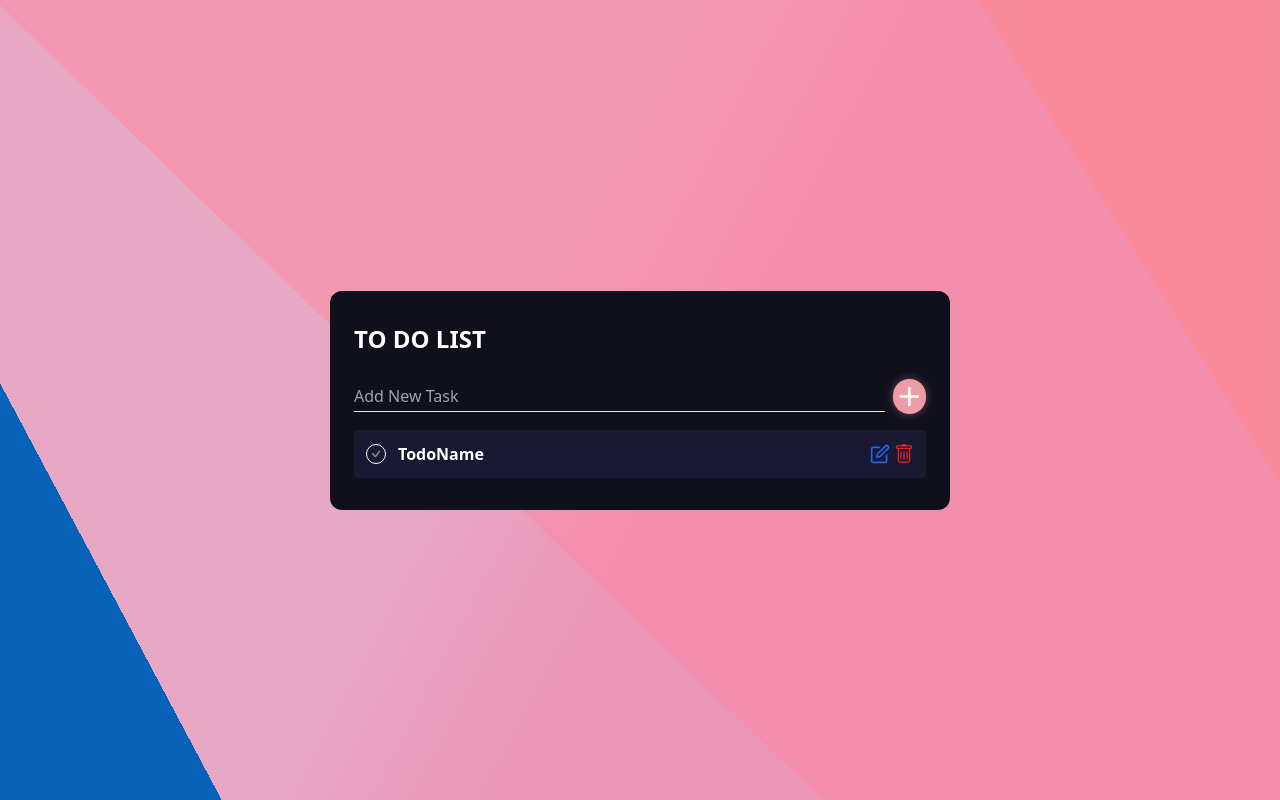
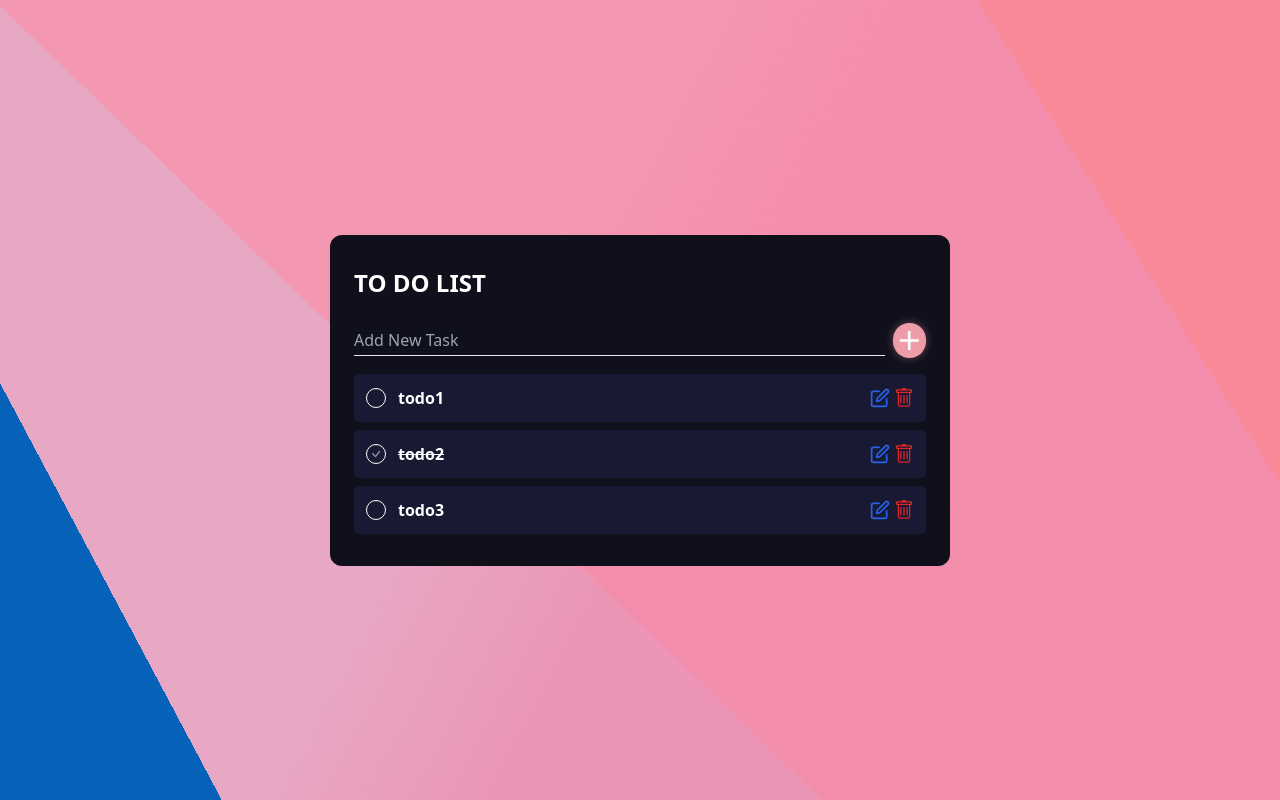
Before and after one commit to yusufziyayildirim/TodoList-React, a React (Create React App) app: page / in a window 1280 px wide. Built offline with nearby package versions, Linux system fonts and the light colour scheme.

Commit message:
Todos listed

```diff
--- a/src/components/TodoItem.js
+++ b/src/components/TodoItem.js
@@ -1,15 +1,17 @@
 import { BsCheck, BsTrash } from 'react-icons/bs'
 import { FiEdit } from 'react-icons/fi'
 
-const TodoItem = () => {
+const TodoItem = ({ todo }) => {
     return (
         <div className="flex items-center justify-between w-full bg-[#191933] p-3 rounded mt-2">
             <div className='flex items-center gap-3'>
                 <div className="w-5 h-5 rounded-full border border-white hover:border-[#ee9ca7] hover:btn-shadow flex items-center justify-center cursor-pointer">
-                    <BsCheck className='text-[#ffffff80]' />
+                    {todo.completed &&
+                        <BsCheck className='text-[#ffffff80]' />
+                    }
                 </div>
-                <span className='text-white font-semibold text-base cursor-pointer'>
-                    TodoName
+                <span className={`text-white font-semibold text-base cursor-pointer ${todo.completed ? 'line-through' : ''}`}>
+                    {todo.title}
                 </span>
             </div>
             <div className='flex items-center gap-1'>
--- a/src/components/TodoList.js
+++ b/src/components/TodoList.js
@@ -1,9 +1,17 @@
 import TodoItem from './TodoItem';
+import { useSelector } from 'react-redux';
 
 const TodoList = () => {
+    const todos = useSelector((state) => state.todos)
+
     return (
         <div className="mt-4">
-            <TodoItem />
+            {console.log(todos)}
+              {todos &&
+                    todos.map(todo => (
+                        <TodoItem key={todo.id} todo={todo} />
+                    ))
+                }
         </div>
     )
 }
--- a/src/index.js
+++ b/src/index.js
@@ -1,10 +1,14 @@
 import React from 'react';
 import ReactDOM from 'react-dom/client';
 import App from './App';
+import { store } from './redux/store';
+import { Provider } from 'react-redux'
 
 const root = ReactDOM.createRoot(document.getElementById('root'));
 root.render(
   <React.StrictMode>
-    <App />
+    <Provider store={store}>
+      <App />
+    </Provider>
   </React.StrictMode>
 );
--- a/src/style.css
+++ b/src/style.css
@@ -562,12 +562,12 @@ video {
   margin-bottom: 1.5rem;
 }
 
+.mt-2 {
+  margin-top: 0.5rem;
+}
+
 .mt-4 {
   margin-top: 1rem;
-}
-
-.mt-2 {
-  margin-top: 0.5rem;
 }
 
 .flex {
@@ -726,6 +726,20 @@ video {
   color: rgb(220 38 38 / var(--tw-text-opacity));
 }
 
+.underline {
+  -webkit-text-decoration-line: underline;
+          text-decoration-line: underline;
+}
+
+.line-through {
+  -webkit-text-decoration-line: line-through;
+          text-decoration-line: line-through;
+}
+
+.opacity-0 {
+  opacity: 0;
+}
+
 .outline-none {
   outline: 2px solid transparent;
   outline-offset: 2px;
```
